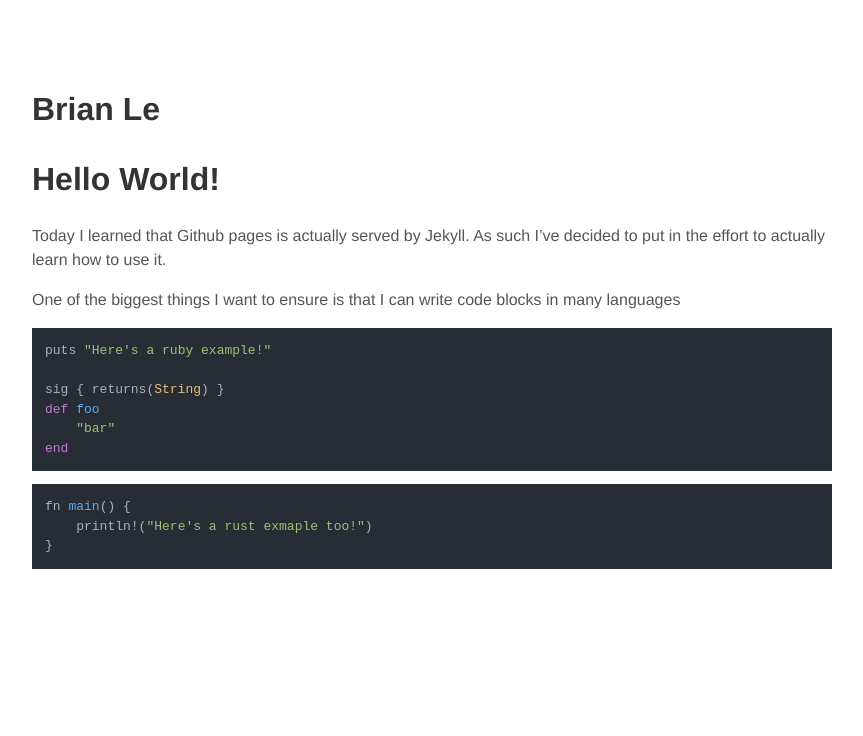
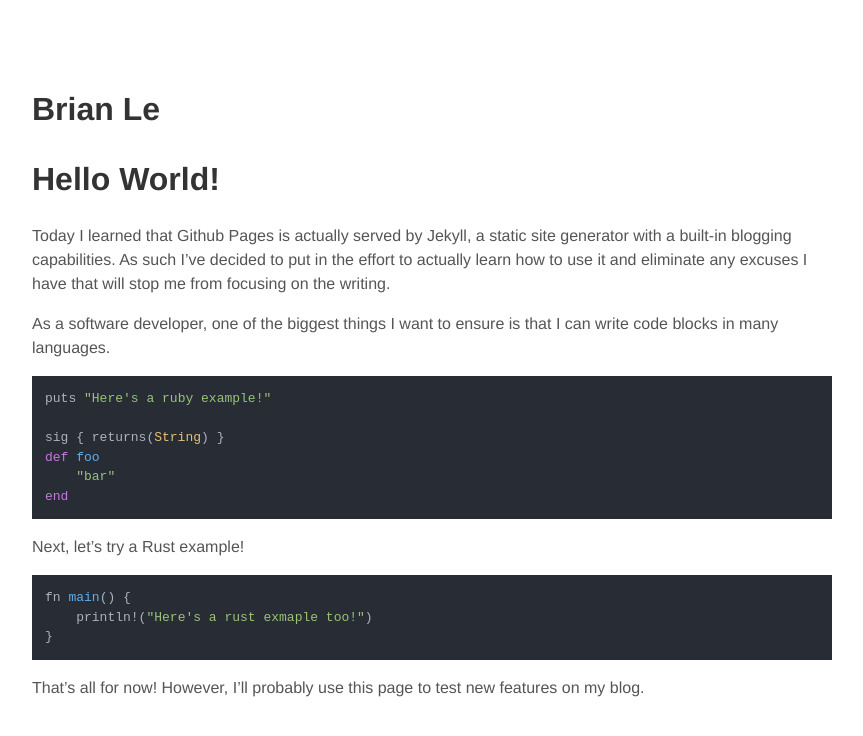
Before and after one commit to brianmakesthings/brianmakesthings.github.io, a Jekyll site: the page built from _posts/2023-11-05-hello-world.md, in a window 1280 px wide. Shown: the top 736 px of the page, without its empty margins (208-1071 px from the left). Built offline with Jekyll 4.4.1, drawn with Linux system fonts in a browser that asks for light colours; nearby versions of some CDN libraries.

Commit message:
Polish index and first post

````diff
--- a/_posts/2023-11-05-hello-world.md
+++ b/_posts/2023-11-05-hello-world.md
@@ -5,9 +5,9 @@
 
 # Hello World!
 
-Today I learned that Github pages is actually served by Jekyll. As such I've decided to put in the effort to actually learn how to use it.
+Today I learned that Github Pages is actually served by Jekyll, a static site generator with a built-in blogging capabilities. As such I've decided to put in the effort to actually learn how to use it and eliminate any excuses I have that will stop me from focusing on the writing.
 
-One of the biggest things I want to ensure is that I can write code blocks in many languages
+As a software developer, one of the biggest things I want to ensure is that I can write code blocks in many languages.
 
 ```ruby
 puts "Here's a ruby example!"
@@ -18,8 +18,12 @@
 end
 ```
 
+Next, let's try a Rust example!
+
 ```rust
 fn main() {
     println!("Here's a rust exmaple too!")
 }
 ```
+
+That's all for now! However, I'll probably use this page to test new features on my blog.
--- a/index.html
+++ b/index.html
@@ -16,7 +16,10 @@
         </a>
     </h1>
 
-    <p>Software developer interested in web, distributed systems, type systems, and correctness.</p>
+    <p>Hey! I'm Brian, a software developer! Thanks for stumbling across my site.</p>
+	<p>My professional interests are web, distributed, and type systems as well as developer tooling.</p>
+	<p>More generally, my main thoughts usually hover around professional development, personal finance, anime and manga, urbanism, and my relationships with friends and family.</p>
+	<p>I'm always happy to meet new people so feel free to reach out to me on my LinkedIn but please include a short note on why you want to connect!</p>
 
     <a href="https://linkedin.com/in/brianlebustech" target="_blank">LinkedIn</a>
 
````
